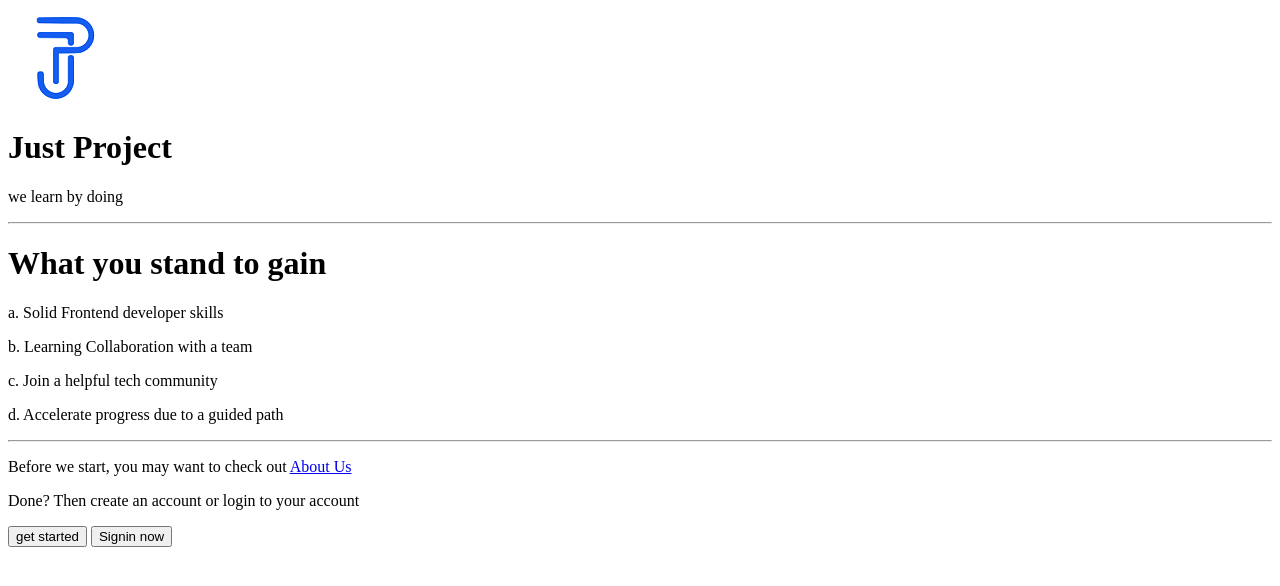
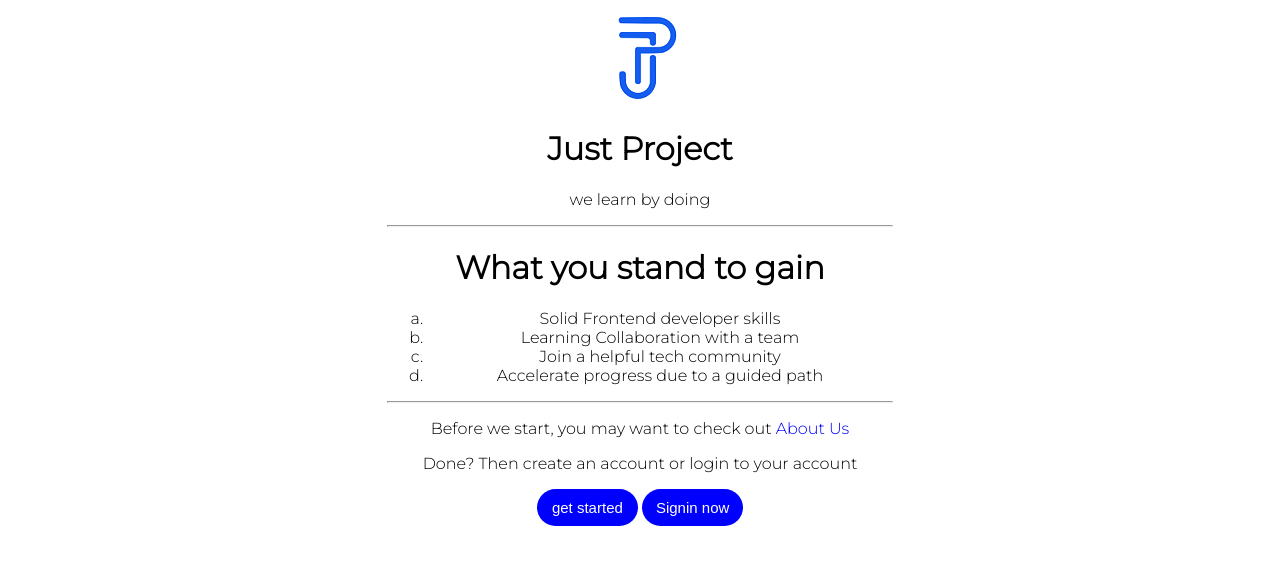
Before and after one commit to Tony-CodeS/JustProject, a plain HTML site: page index.html in a window 1280 px wide. Drawn offline with Linux system fonts and the light colour scheme.

Commit message:
modified with design

```diff
--- /dev/null
+++ b/index.css
@@ -0,0 +1,41 @@
+.main-div{
+    width: 50%;
+    margin: auto;
+    text-align: center;
+    font-family: 'Montserrat';
+}
+
+.indexMainDiv{
+    width: 40%;
+    margin: auto;
+    text-align: center;
+    font-family: 'Montserrat';
+}
+
+a{
+    text-decoration: none;
+    color: blue;
+}
+
+button{
+    background-color: blue;
+    width: 20%;
+    padding: 2%;
+    border-radius: 50px;
+    color: #fff;
+    border: none;
+    cursor: pointer;
+    font-size: 15px;
+}
+
+span{
+    margin-left: 0;
+}
+
+ul{
+    list-style:lower-roman;
+}
+
+.indexUl{
+    list-style: lower-alpha;
+}
--- a/index.html
+++ b/index.html
@@ -5,8 +5,11 @@
     <meta name="viewport" content="width=device-width, initial-scale=1.0">
     <title> HomePage</title>
     <link rel="shortcut icon" href="./favicon.jpg" type="image/x-icon">
+    <link rel="stylesheet" href="./index.css">
+    <link href="https://fonts.googleapis.com/css2?family=Montserrat:ital,wght@0,100;0,200;0,300;1,100;1,200&display=swap" rel="stylesheet">
 </head>
 <body>
+   <div class="indexMainDiv">
     <div>
         <div>
             <img src="./tjp.png" alt="Just Project"/>
@@ -17,10 +20,13 @@
     <hr>
     <div>
         <h1> What you stand to gain </h1>
-        <p> a. Solid Frontend developer skills</p>
-        <p> b. Learning Collaboration with a team</p>
-        <p> c. Join a helpful tech community</p>
-        <p> d. Accelerate progress due to a guided path</p>
+        <ul class="indexUl">
+            <li> Solid Frontend developer skills</li>
+            <li>Learning Collaboration with a team</li>
+            <li>Join a helpful tech community</li>
+            <li> Accelerate progress due to a guided path</li>
+        </ul>
+
     </div>
     <hr>
     <div>
@@ -29,5 +35,6 @@
        <button>get started</button>
        <button>Signin now</button>
     </div>
+   </div>
 </body>
 </html>
```
Also changed, not shown: about.html (+11 -4 lines).
